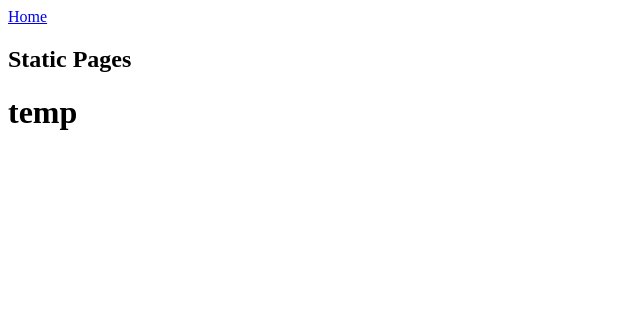
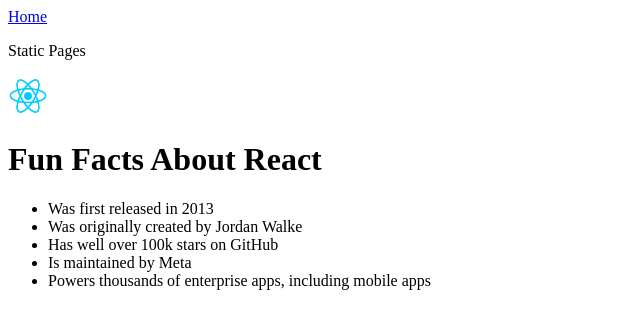
Before and after one commit to CMBVT2023/scrimba-learn-react-course, a React (Vite) app: page /staticPages in a window 1280 px wide. Shown: the top 328 px of the page, without its empty margins (0-640 px from the left). Built offline with nearby package versions, Linux system fonts and the light colour scheme.

Commit message:
Added the react logo and facts text to the page.

```diff
--- a/src/NavBar/NavBarLink.jsx
+++ b/src/NavBar/NavBarLink.jsx
@@ -6,7 +6,7 @@
 
     return (
         <>
-            {pathname != linkTo ? <Link to={linkTo}>{children}</Link> : <h2>{children}</h2>}
+            {pathname != linkTo ? <Link to={linkTo}>{children}</Link> : <p>{children}</p>}
         </>
     )
 }
--- a/src/StaticPagesProject/StaticPages.jsx
+++ b/src/StaticPagesProject/StaticPages.jsx
@@ -1,7 +1,32 @@
+/*
+Challenge: Starting from scratch, build and render the
+HTML for our section project. Check the Google slide for
+what you're trying to build.
+
+We'll be adding more styling to it later.
+
+Hints:
+* The React logo is a file in the project tree, so you can
+  access it by using `src="react-logo.png"` in your image
+  element
+* You can also set the `width` attribute of the image element
+  just like in HTML. In the slide, I have it set to 40px
+ */
+
 export function StaticPages() {
+    let reactImage = new URL('../assets/react-logo.png', import.meta.url)
+
     return (
         <>
-            <h1>temp</h1>
+            <img src={reactImage} width={'40px'}/>
+            <h1>Fun Facts About React</h1>
+            <ul>
+                <li>Was first released in 2013</li>
+                <li>Was originally created by Jordan Walke</li>
+                <li>Has well over 100k stars on GitHub</li>
+                <li>Is maintained by Meta</li>
+                <li>Powers thousands of enterprise apps, including mobile apps</li>
+            </ul>
         </>
     )
 }
```
Also changed, not shown: src/assets/react-logo.png (added).
